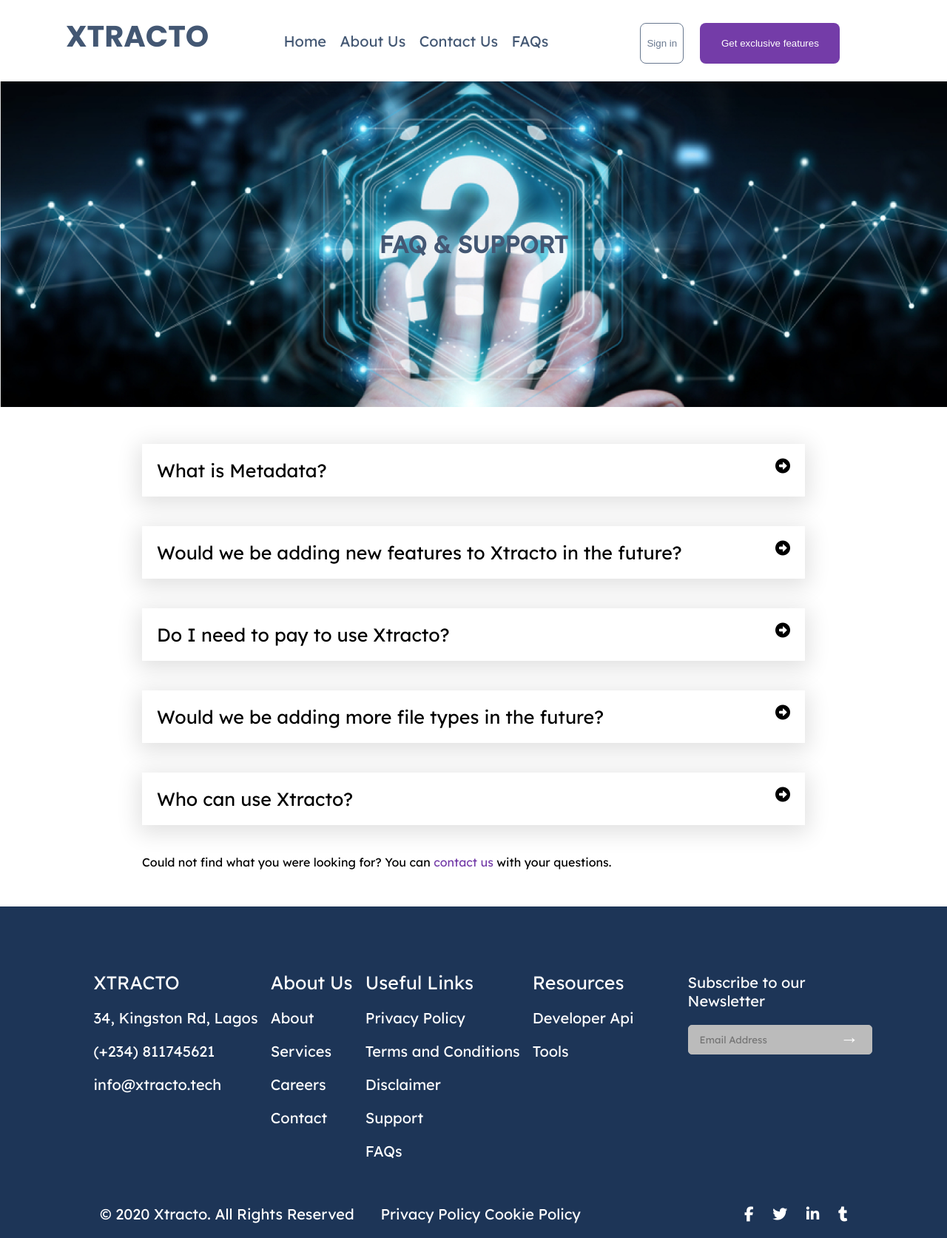
After one commit to zuri-training/Proj_metadata_85_backend, a Django app: page /faqs/ in a window 1280 px wide. The commit adds this page. Shown: the whole page at 74% size. Run offline with Django 4.2, Linux system fonts and the light colour scheme; some libraries are stand-ins or nearby versions.

Commit message:
faqs page

```diff
--- /dev/null
+++ b/src/pages/static/css/faqs.css
@@ -0,0 +1,45 @@
+.faqs_banner{
+    text-align: center;
+    color: #435773;
+    padding: 200px;
+    margin-top: 0;
+    margin-bottom: 0;
+}
+
+#faqs_banner{
+    background: linear-gradient(180deg, rgba(19, 35, 58, 0.7) 0%, rgba(19, 35, 58, 0.7) 70%);
+
+    background-image: url('../images/Rectangle_3.png');
+    background-color: none;
+    background-size: cover;
+    background-repeat: no-repeat;
+    color: #435773;
+    margin-bottom: 50px;
+
+}
+
+.faqs{
+    width: 70%;
+    color: black;
+    font-size: 25px;
+    margin: auto;
+    padding: 20px;
+    margin-bottom: 40px;
+    box-shadow: 0px 6px 30px 5px rgba(0, 0, 0, 0.12);
+}
+
+.fa-circle-right{
+    float: right;
+    color: black;
+    font-size: 20px;
+    vertical-align: middle;
+}
+
+.faq_p{
+    width: 70%;
+    margin: auto;
+    margin-bottom: 50px;
+}
+.faq_p a{
+    color: #743CA8;
+}
--- a/src/pages/templates/xtracto/About-us.html
+++ b/src/pages/templates/xtracto/About-us.html
@@ -44,7 +44,7 @@
         <div class="" id="toggle-div">
         <div class="nav-mid"><a href="{% url 'xtracto:home' %}"><h5>Home</h5></a> <a href="{% url 'xtracto:about' %}" ><h5>About Us</h5></a></h5>
             <a href="{% url 'xtracto:contact' %}"><h5>Contact Us</h5></a>
-            <a href="{% url 'xtracto:contact' %}"><h5>FAQs</h5></a>
+            <a href="{% url 'xtracto:faqs' %}"><h5>FAQs</h5></a>
 
         </div>
 
--- /dev/null
+++ b/src/pages/templates/xtracto/faqs.html
@@ -0,0 +1,43 @@
+{% extends 'xtracto/About-us.html' %}
+
+{% block title %}Xtracto: FAQs {% endblock %}
+
+{% load static %}
+
+{% block css %}
+    <link href="{% static 'css/about.css' %}" rel="stylesheet">
+    <link href="{% static 'css/faqs.css' %}" rel="stylesheet">
+    {% endblock %}
+
+
+    {% block content %}
+    <div class="bannerarea" id="faqs_banner">
+
+            <h1 class="faqs_banner">
+                FAQ & SUPPORT
+            </h1>
+
+
+    </div>
+
+
+    <div class="faqs">
+        What is Metadata? <i class="fa-solid fa-circle-right"></i>
+    </div>
+    <div class="faqs">
+        Would we be adding new features to Xtracto in the future? <i class="fa-solid fa-circle-right"></i>
+    </div>
+    <div class="faqs">
+        Do I need to pay to use Xtracto? <i class="fa-solid fa-circle-right"></i>
+    </div>
+    <div class="faqs">
+        Would we be adding more file types in the future? <i class="fa-solid fa-circle-right"></i>
+    </div>
+    <div class="faqs">
+        Who can use Xtracto? <i class="fa-solid fa-circle-right"></i>
+    </div>
+
+    <p class="faq_p">
+        Could not find what you were looking for? You can <a href="{% url 'xtracto:contact' %}">contact us</a> with your questions.
+    </p>
+    {% endblock content %}
--- a/src/pages/urls.py
+++ b/src/pages/urls.py
@@ -17,6 +17,8 @@ urlpatterns = [
     path("registerfrontend/", views.register, name="registerfrontend"),
     path("collections/", views.collections, name="collections"),
     path("features/", views.features, name="features"),
+    path("faqs/", views.faqs, name="faqs"),
+
     # -----metadata urls-----#
     path("download", views.download_csv_data, name="download"),
     path("viewXtracto", views.view_xtracto.as_view(), name="viewXtracto"),
--- a/src/pages/views.py
+++ b/src/pages/views.py
@@ -50,7 +50,7 @@ def register(request):
             post.save()
             # mydictionary= {}
             # mydictionary['SuccessMsg'] = 'Form Submitted: You can now login'
-            messages.success(request, "You have been successfully registered")
+            messages.success(request, "You nhave been succefully registered")
             return render(
                 request,
                 "xtracto/login.html",
@@ -77,6 +77,8 @@ def login(request):
                 messages.error(request, "Invalid details")
     return render(request, "xtracto/login.html")
 
+def faqs(request):
+    return render(request, "xtracto/faqs.html")
 
 def dashboard(request):
     return render(request, "xtracto/dashboard.html")
@@ -93,7 +95,7 @@ def features(request):
 def logout_request(request):
     logout(request)
     messages.info(request, "You have successfully logged out.")
-    return redirect("xtracto:home")
+    return redirect("xtracto:homepage")
 
 
 # ------Metadata-------#
```
Also changed, not shown: src/pages/static/images/Rectangle_3.png (added).
